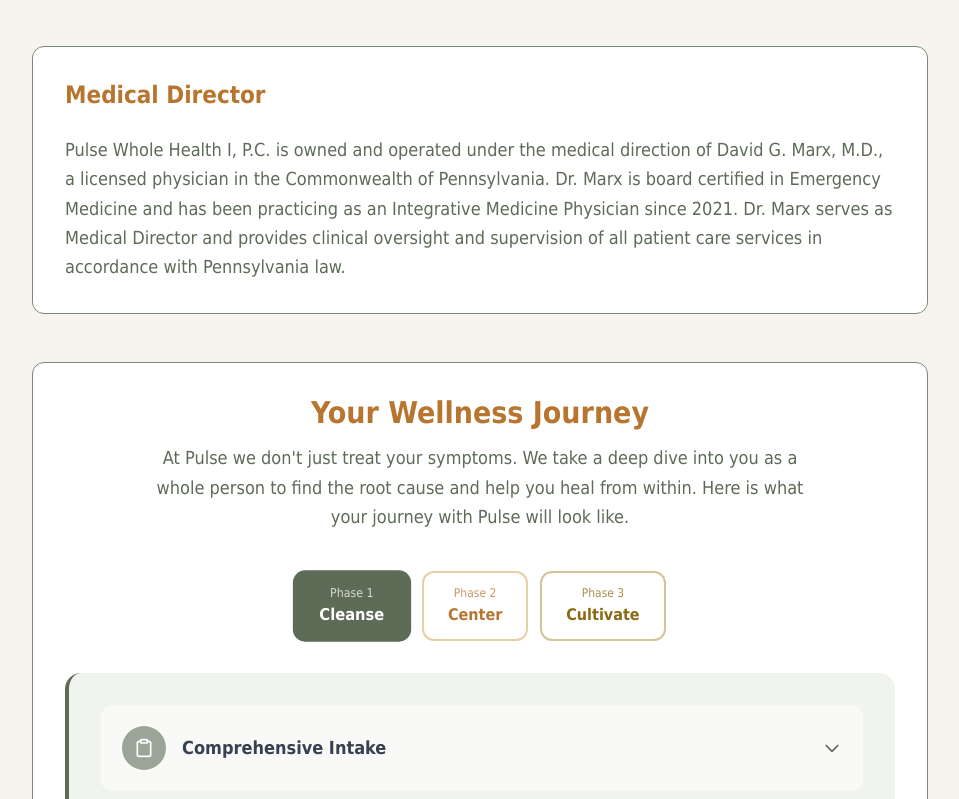
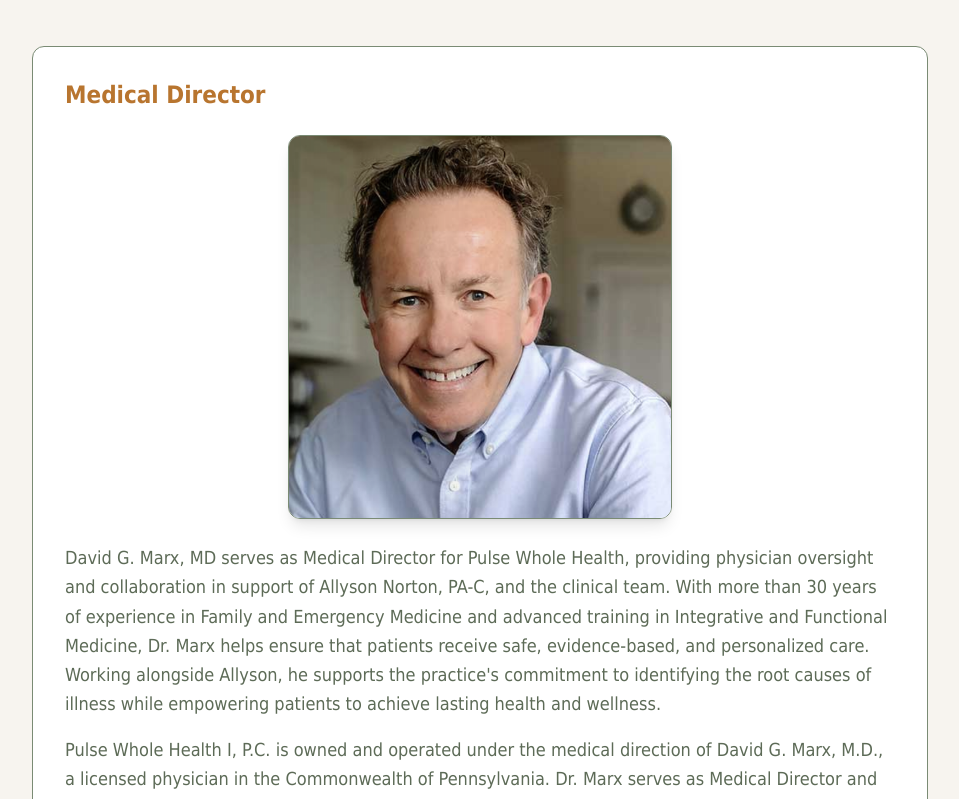
Before and after one commit to allyynorton/pulse-clinic, a Next.js app: page /About in a window 1280 px wide. Shown: the part 2081-2880 px from the top of the page, without its empty margins (160-1119 px from the left). Built offline with nearby package versions, Linux system fonts and the light colour scheme; no server answers.

Commit message:
Add Dr. Marx photo and bio to About page Medical Director section

```diff
--- a/src/app/About/page.tsx
+++ b/src/app/About/page.tsx
@@ -67,9 +67,23 @@
             {/* Medical Director */}
             <div className="mt-12 bg-white rounded-xl p-6 sm:p-8 border border-cream">
               <h3 className="text-2xl font-semibold mb-6" style={{ color: '#b8752f' }}>Medical Director</h3>
+              <div className="mb-6 flex justify-center">
+                <div className="relative w-full max-w-sm aspect-square rounded-xl overflow-hidden border border-cream shadow-lg">
+                  <Image
+                    src="/Dr Marx.png"
+                    alt="David G. Marx, MD - Medical Director at Pulse Whole Health"
+                    fill
+                    className="object-cover"
+                    sizes="(max-width: 768px) 100vw, 24rem"
+                  />
+                </div>
+              </div>
               <div className="prose prose-lg" style={{ color: '#5d6b57' }}>
+                <p className="text-lg leading-relaxed mb-4" style={{ color: '#5d6b57' }}>
+                  David G. Marx, MD serves as Medical Director for Pulse Whole Health, providing physician oversight and collaboration in support of Allyson Norton, PA-C, and the clinical team. With more than 30 years of experience in Family and Emergency Medicine and advanced training in Integrative and Functional Medicine, Dr. Marx helps ensure that patients receive safe, evidence-based, and personalized care. Working alongside Allyson, he supports the practice&apos;s commitment to identifying the root causes of illness while empowering patients to achieve lasting health and wellness.
+                </p>
                 <p className="text-lg leading-relaxed" style={{ color: '#5d6b57' }}>
-                  Pulse Whole Health I, P.C. is owned and operated under the medical direction of David G. Marx, M.D., a licensed physician in the Commonwealth of Pennsylvania. Dr. Marx is board certified in Emergency Medicine and has been practicing as an Integrative Medicine Physician since 2021. Dr. Marx serves as Medical Director and provides clinical oversight and supervision of all patient care services in accordance with Pennsylvania law.
+                  Pulse Whole Health I, P.C. is owned and operated under the medical direction of David G. Marx, M.D., a licensed physician in the Commonwealth of Pennsylvania. Dr. Marx serves as Medical Director and provides clinical oversight and supervision of all patient care services in accordance with Pennsylvania law.
                 </p>
               </div>
             </div>
```
